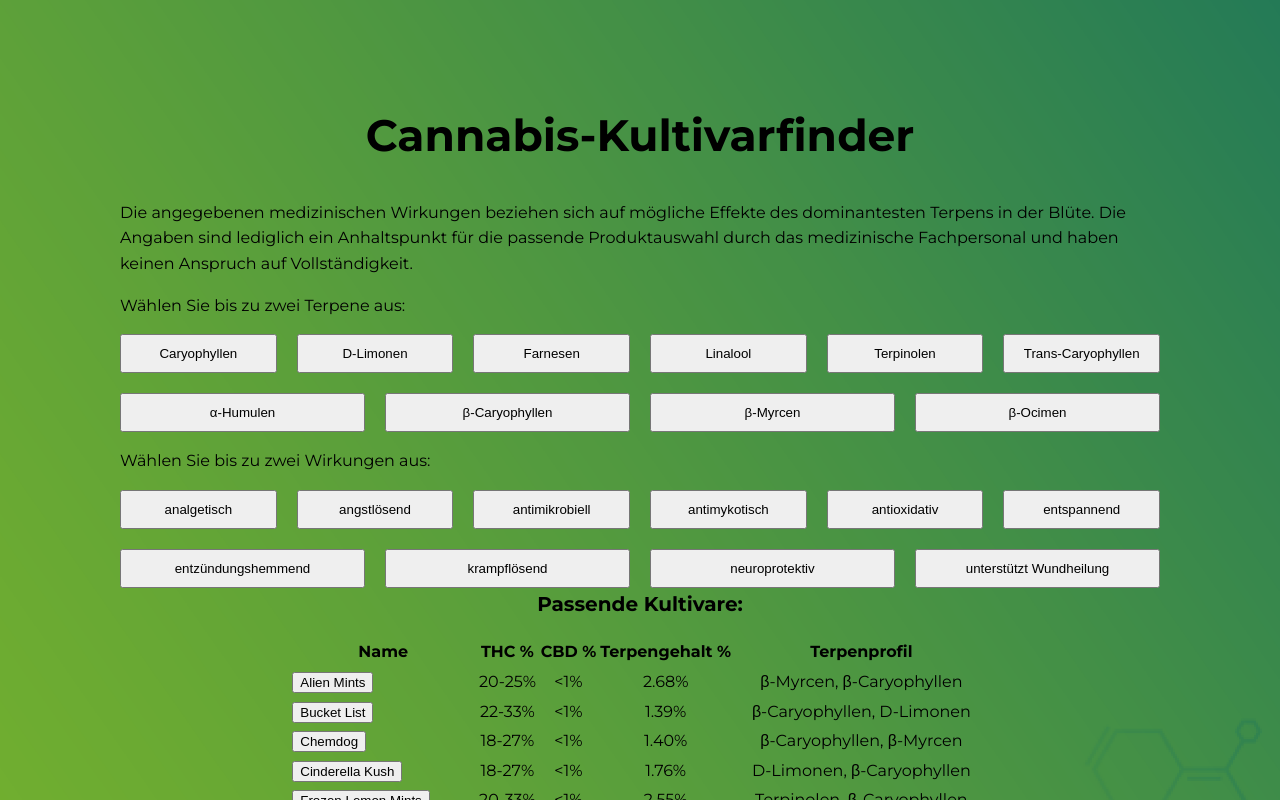
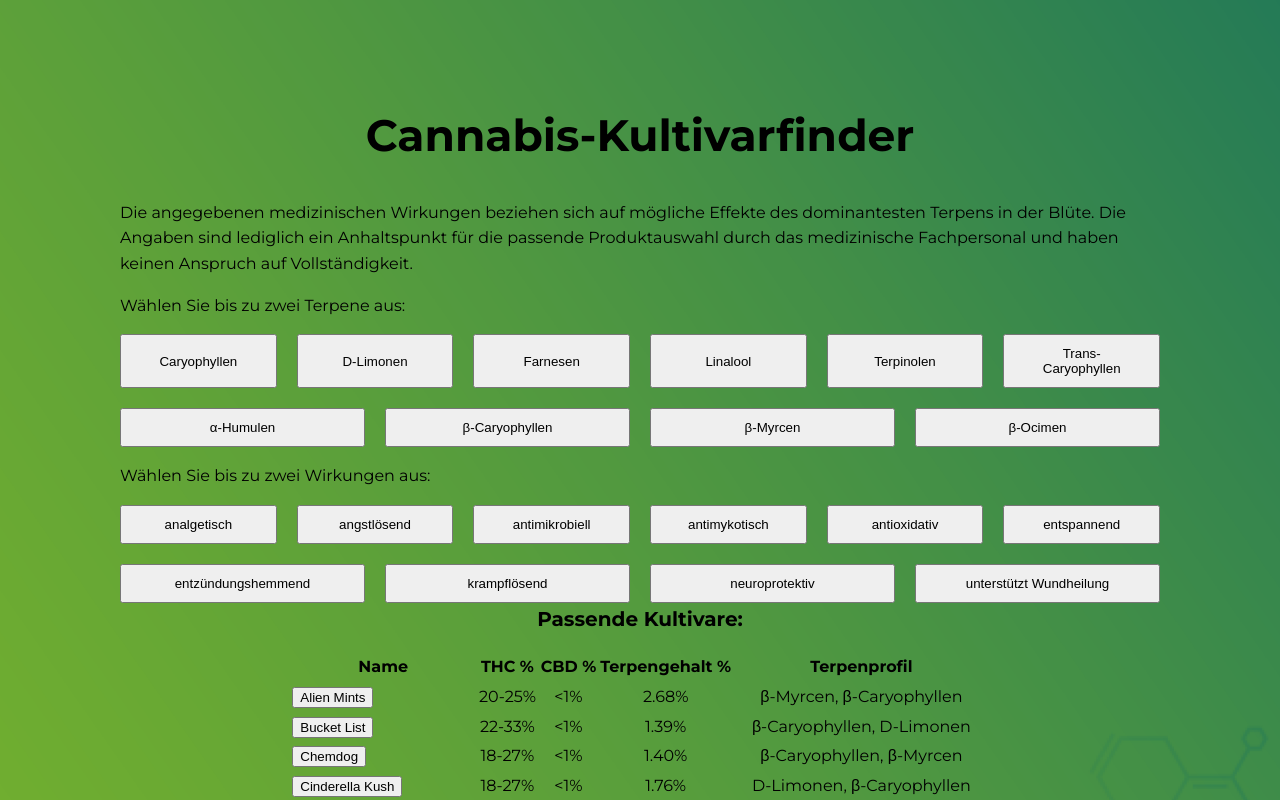
Before and after one commit to Benne420/kultivarfinder_app, a React (Create React App) app: page / in a window 1280 px wide. Shown: the top 800 px of the page. Built offline with nearby package versions, Linux system fonts and the light colour scheme; a web font is replaced by a local one.

Commit message:
Changes to be committed: 	modified:   styles.css

```diff
--- a/src/styles.css
+++ b/src/styles.css
@@ -1,36 +1,22 @@
 @import url("https://fonts.googleapis.com/css2?family=Montserrat:wght@400;700&display=swap");
-/* ================================================
-   Globaler Reset & Basis
-   ================================================ */
 * {
   box-sizing: border-box;
 }
-
-/* Root-Variablen */
 :root {
   --base-spacing: 1rem;
 }
-
-/* ================================================
-     Schriftarten einbinden
-     ================================================ */
 @font-face {
   font-family: "Montserrat";
   src: url("Montserrat-Regular.ttf") format("truetype");
   font-weight: normal;
   font-style: normal;
 }
-
 @font-face {
   font-family: "Montserrat";
   src: url("Montserrat-Bold.ttf") format("truetype");
   font-weight: bold;
   font-style: normal;
 }
-
-/* ================================================
-     Basis-Layout
-     ================================================ */
 body {
   font-family: "Montserrat", sans-serif;
   margin: 100px;
@@ -41,16 +27,11 @@ body {
   background-repeat: no-repeat;
   line-height: 1.6;
 }
-
 .container {
   max-width: 1200px;
   margin: 0 auto;
   padding: 0 20px;
 }
-
-/* ================================================
-     Typografie
-     ================================================ */
 h1,
 h2,
 h3,
@@ -59,93 +40,68 @@ h5,
 h6 {
   margin-top: 0;
 }
-
 h1 {
   font-size: 44px;
   text-align: center;
 }
-
 h2 {
   font-size: 20px;
   text-align: center;
 }
-
 h3 {
   font-size: 18px;
 }
-
 h4 {
   font-size: 16px;
 }
-
 h5 {
   font-size: 14px;
 }
-
 h6 {
   font-size: 12px;
 }
-
 p {
   margin-bottom: var(--base-spacing);
 }
-
 ul {
   padding-inline-start: 20px;
 }
-
 code {
   font-size: 1.2em;
 }
-
-/* ================================================
-     Navigation
-     ================================================ */
 nav {
   display: flex;
   justify-content: center;
   gap: 20px;
   margin-bottom: var(--base-spacing);
 }
-
 nav a {
   color: inherit;
   text-decoration: none;
   transition: color 0.3s ease;
 }
-
 nav a:hover {
   color: #0056b3;
 }
-
-/* ================================================
-     Layout-Komponenten
-     ================================================ */
 .main-content {
   display: flex;
   flex-wrap: wrap;
   gap: 20px;
 }
-
 .table-container {
   display: flex;
   justify-content: center;
   align-items: center;
   width: 100%;
 }
-
 .table {
   width: 100%;
   margin: auto;
   text-align: center;
 }
-
-/* Linksbündige Buttons für Kultivare */
 .table td:first-child {
   text-align: left;
 }
-
-/* Verhindert den Zeilenumbruch für THC-Werte */
 .thc-values {
   white-space: nowrap;
 }
@@ -155,9 +111,6 @@ nav a:hover {
   word-break: normal;
   hyphens: none;
 }
-/* ================================================
-     Responsive Design
-     ================================================ */
 @media (max-width: 768px) {
   body {
     margin: 20px;
@@ -168,9 +121,9 @@ nav a:hover {
   flex-wrap: wrap;
   gap: 20px;
 }
-
 .button {
-  flex: 1 1 150px; /* wachsen gleichmäßig, Basisbreite 150px */
+  flex: 1 1 150px;
   text-align: center;
-  padding: 10px;
+  padding: 10px 20px;
+  min-width: 150px;
 }
```
